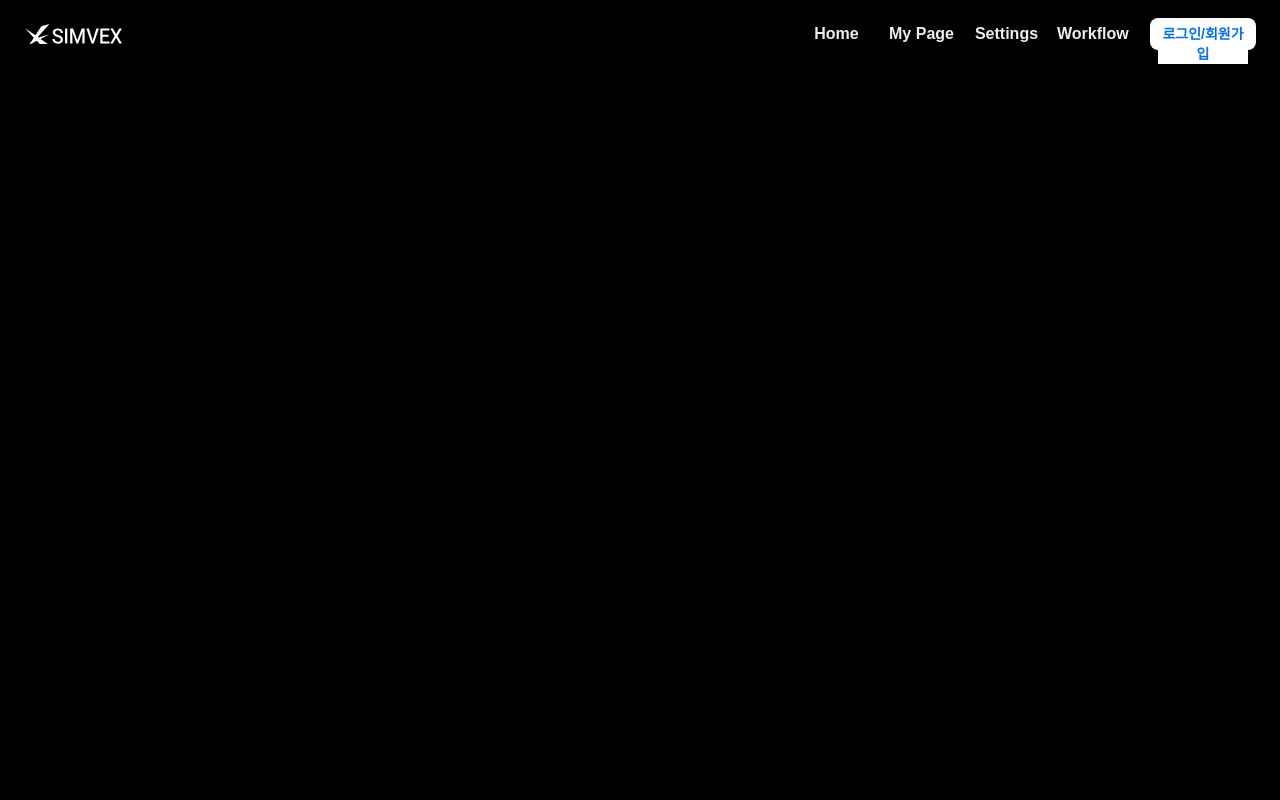
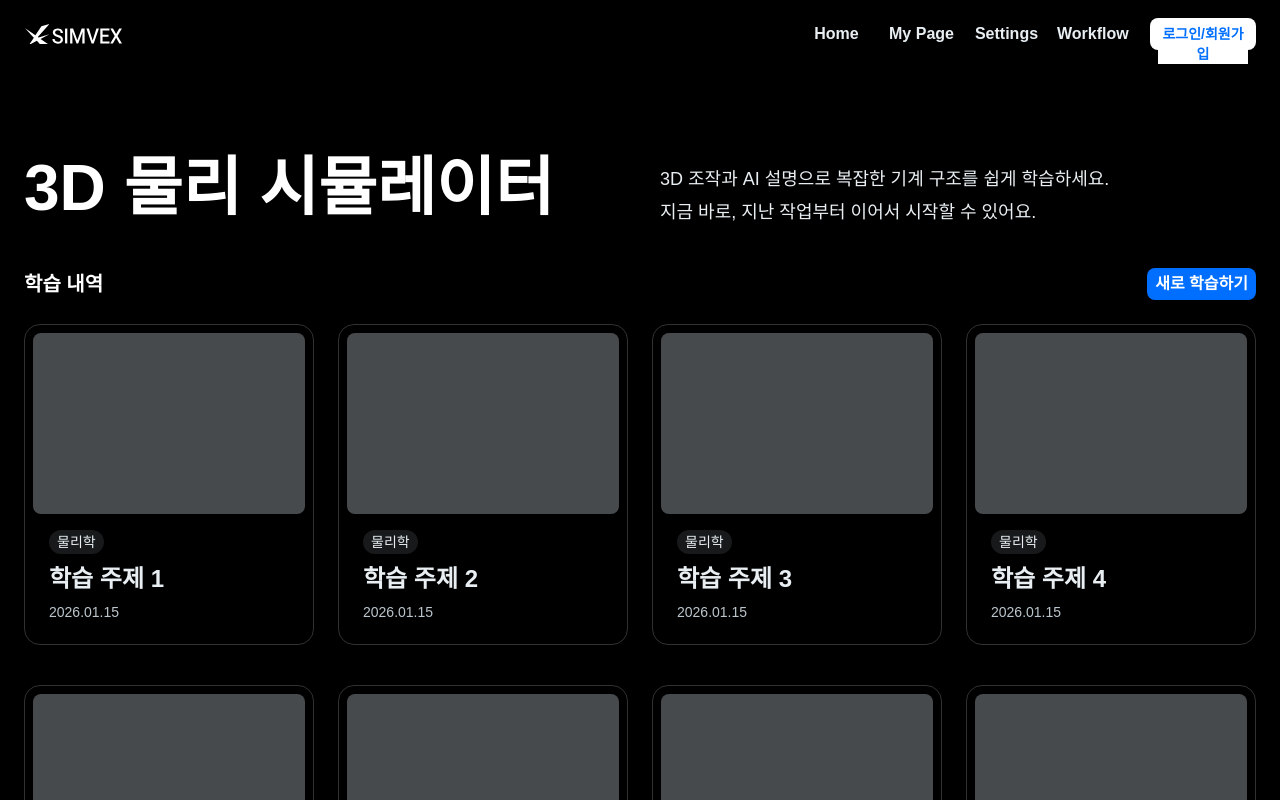
Before and after one commit to team-blaybus-runtime/team-blaybus-runtime_front, a Next.js app: page /main in a window 1280 px wide. Before the commit this address had no page. Built offline with nearby package versions, Linux system fonts and the light colour scheme.

Commit message:
feat(low): main home 화면 추가

```diff
--- /dev/null
+++ b/src/app/main/page.tsx
@@ -0,0 +1,63 @@
+"use client";
+import { useState } from "react";
+import styled from "styled-components";
+
+import { Column, Row, Grid } from "@/styles/base/BaseComponents";
+import { Font } from "@/styles/typo/typography";
+import colors from "@/styles/constant/colors";
+import MainInfo from "@/component/main/MainInfo";
+import StudyCard from "@/component/main/StudyCard";
+import NewStudyBtn from "@/component/main/NewStudyBtn";
+import Pagination from "@/component/common/Pagination";
+
+const ITEMS_PER_PAGE = 20;
+
+const mockCards = Array.from({ length: 100 }, (_, i) => ({
+  id: i + 1,
+  domain: "물리학",
+  title: `학습 주제 ${i + 1}`,
+  date: "2026.01.15",
+}));
+
+export default function HomePage() {
+  const [currentPage, setCurrentPage] = useState(1);
+  const lastPage = Math.ceil(mockCards.length / ITEMS_PER_PAGE);
+
+  const startIdx = (currentPage - 1) * ITEMS_PER_PAGE;
+  const currentCards = mockCards.slice(startIdx, startIdx + ITEMS_PER_PAGE);
+
+  return (
+    <Column width="100%">
+      <MainInfo />
+      <Column py="40px" gridGap="24px">
+        <Row justifyContent="space-between" alignItems="center">
+          <Font typo="title_3" color={colors.neutral_0}>
+            학습 내역
+          </Font>
+          <NewStudyBtn />
+        </Row>
+        <CardGrid>
+          {currentCards.map((card) => (
+            <StudyCard
+              key={card.id}
+              domain={card.domain}
+              title={card.title}
+              date={card.date}
+            />
+          ))}
+        </CardGrid>
+        <Pagination
+          currentPage={currentPage}
+          lastPage={lastPage}
+          onPageChange={setCurrentPage}
+        />
+      </Column>
+    </Column>
+  );
+}
+
+const CardGrid = styled(Grid)`
+  grid-template-columns: repeat(4, 1fr);
+  gap: 24px;
+  row-gap: 40px;
+`;
--- a/src/component/common/header/Header.tsx
+++ b/src/component/common/header/Header.tsx
@@ -11,7 +11,7 @@ export default function Header() {
   const menuList = [
     {
       name: "Home",
-      href: "/",
+      href: "/main",
     },
     {
       name: "My Page",
--- /dev/null
+++ b/src/component/main/MainInfo.tsx
@@ -0,0 +1,18 @@
+import { Row } from "@/styles/base/BaseComponents";
+import { Font } from "@/styles/typo/typography";
+import colors from "@/styles/constant/colors";
+
+export default function MainInfo() {
+  return (
+    <Row width="100%" pt="80px" gridGap="40px" alignItems="flex-end">
+      <Font typo="headline_l" color={colors.white} flex="1">
+        {"3D 물리 시뮬레이터"}
+      </Font>
+      <Font typo="body_1" color={colors.neutral_200} flex="1">
+        {
+          "3D 조작과 AI 설명으로 복잡한 기계 구조를 쉽게 학습하세요.\n지금 바로, 지난 작업부터 이어서 시작할 수 있어요."
+        }
+      </Font>
+    </Row>
+  );
+}
--- /dev/null
+++ b/src/component/main/NewStudyBtn.tsx
@@ -0,0 +1,25 @@
+"use client";
+import styled from "styled-components";
+import { Button } from "@/styles/base/BaseStyledTags";
+import { Font } from "@/styles/typo/typography";
+import colors from "@/styles/constant/colors";
+
+export default function NewStudyBtn() {
+  return (
+    <StyledButton>
+      <Font typo="button_2" color={colors.neutral_0}>
+        새로 학습하기
+      </Font>
+    </StyledButton>
+  );
+}
+
+const StyledButton = styled(Button)`
+  display: flex;
+  align-items: center;
+  justify-content: center;
+  height: 32px;
+  padding: 4px 8px;
+  background-color: ${colors.blue_700};
+  border-radius: 8px;
+`;
--- /dev/null
+++ b/src/component/main/StudyCard.tsx
@@ -0,0 +1,65 @@
+"use client";
+import styled from "styled-components";
+import { Column } from "@/styles/base/BaseComponents";
+import { Div } from "@/styles/base/BaseStyledTags";
+import { Font } from "@/styles/typo/typography";
+import colors from "@/styles/constant/colors";
+
+interface StudyCardProps {
+  domain: string;
+  title: string;
+  date: string;
+  onClick?: () => void;
+}
+
+export default function StudyCard({
+  domain,
+  title,
+  date,
+  onClick,
+}: StudyCardProps) {
+  return (
+    <CardWrapper onClick={onClick}>
+      <Thumbnail />
+      <Column p="16px" gridGap="8px">
+        <Badge>
+          <Font typo="caption_s" color={colors.neutral_200}>
+            {domain}
+          </Font>
+        </Badge>
+        <Font typo="title_2" color={colors.neutral_200}>
+          {title}
+        </Font>
+        <Font typo="caption_s" color={colors.neutral_300}>
+          {date}
+        </Font>
+      </Column>
+    </CardWrapper>
+  );
+}
+
+const CardWrapper = styled(Column)`
+  width: 100%;
+  border: 1.5px solid ${colors.neutral_900};
+  border-radius: 16px;
+  padding: 8px;
+  cursor: pointer;
+  overflow: hidden;
+  box-sizing: border-box;
+`;
+
+const Thumbnail = styled(Div)`
+  width: 100%;
+  aspect-ratio: 380 / 253;
+  background-color: ${colors.neutral_800};
+  border-radius: 8px;
+  flex-shrink: 0;
+`;
+
+const Badge = styled(Div)`
+  display: inline-flex;
+  align-self: flex-start;
+  padding: 4px 8px;
+  background-color: ${colors.neutral_1000};
+  border-radius: 24px;
+`;
```
Also changed, not shown: 1 other file (tests, documents, lock files or other folders).
